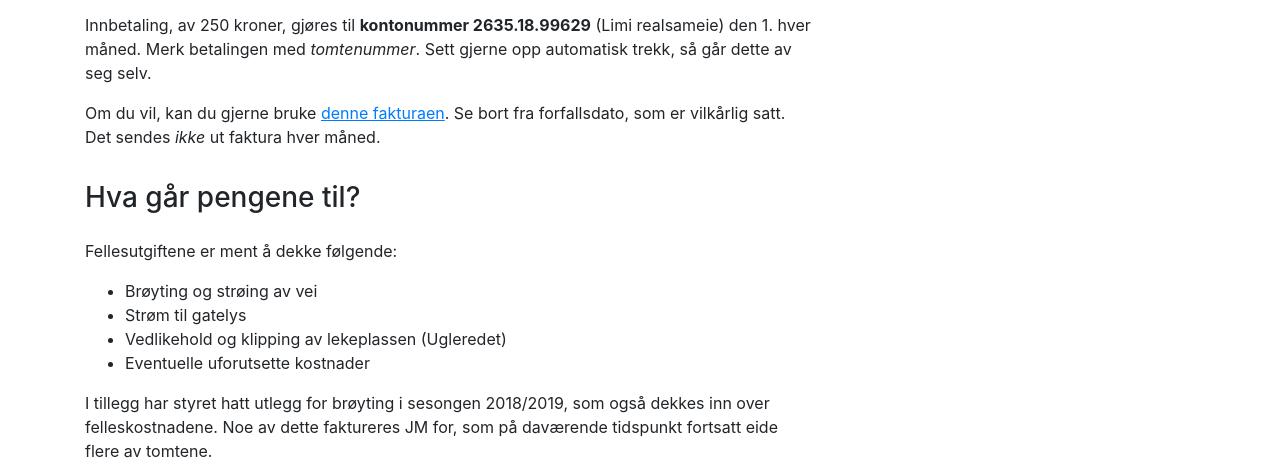
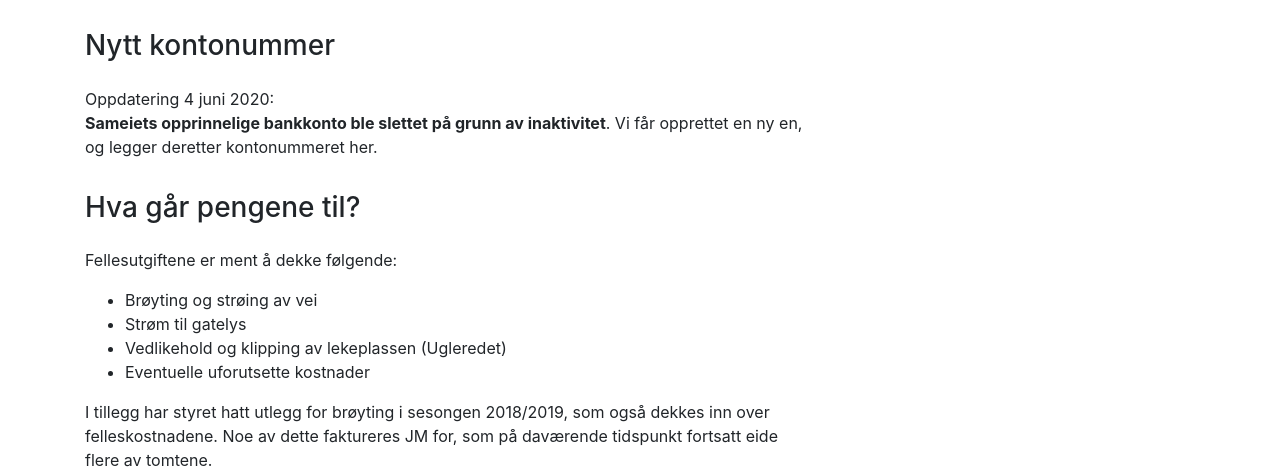
Before and after one commit to skifte/limisvingen, a Gatsby site: page /fellesutgifter in a window 1280 px wide. Shown: the part 265-741 px from the top of the page. Built offline with nearby package versions, Linux system fonts and the light colour scheme; Gatsby itself is replaced by a stand-in of ours.

Commit message:
Fjernet kontonummer

```diff
--- a/src/pages/fellesutgifter.js
+++ b/src/pages/fellesutgifter.js
@@ -21,12 +21,15 @@ class expensesPage extends React.Component {
             ned etter hvert. Det er ikke mål om å gå i overskudd.
           </p>
 
+          <h2>Nytt kontonummer</h2>
+          <p>Oppdatering 4 juni 2020:<br/> <strong>Sameiets opprinnelige bankkonto ble slettet på grunn av inaktivitet</strong>. Vi får opprettet en ny en, og legger deretter kontonummeret her.</p>
+          {/* whenClicked is a property not an event, per se.
           <p>Innbetaling, av 250 kroner, gjøres til <strong>kontonummer 2635.18.99629</strong> (Limi realsameie) den 1. hver måned. Merk betalingen med <em>tomtenummer</em>.
           Sett gjerne opp automatisk trekk, så går dette av seg selv.
           </p>
             <p>Om du vil, kan du gjerne bruke <a href="/files/faktura-250-limi-realsameie.pdf">denne fakturaen</a>. Se bort fra forfallsdato, som er vilkårlig satt.
             Det sendes <em>ikke</em> ut faktura hver måned.</p>
-
+*/}
         <h2>Hva går pengene til?</h2>
 
           <p>Fellesutgiftene er ment å dekke følgende:</p>
```
